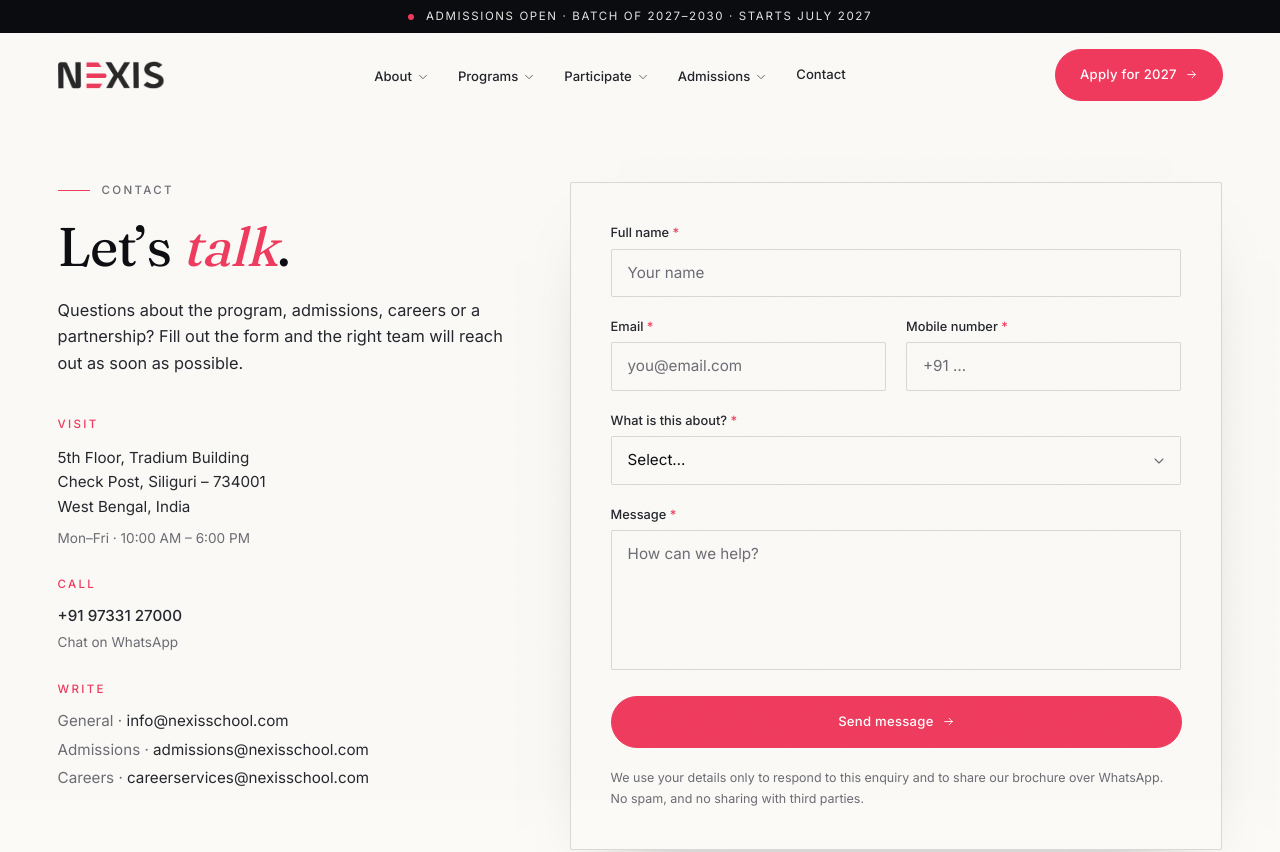
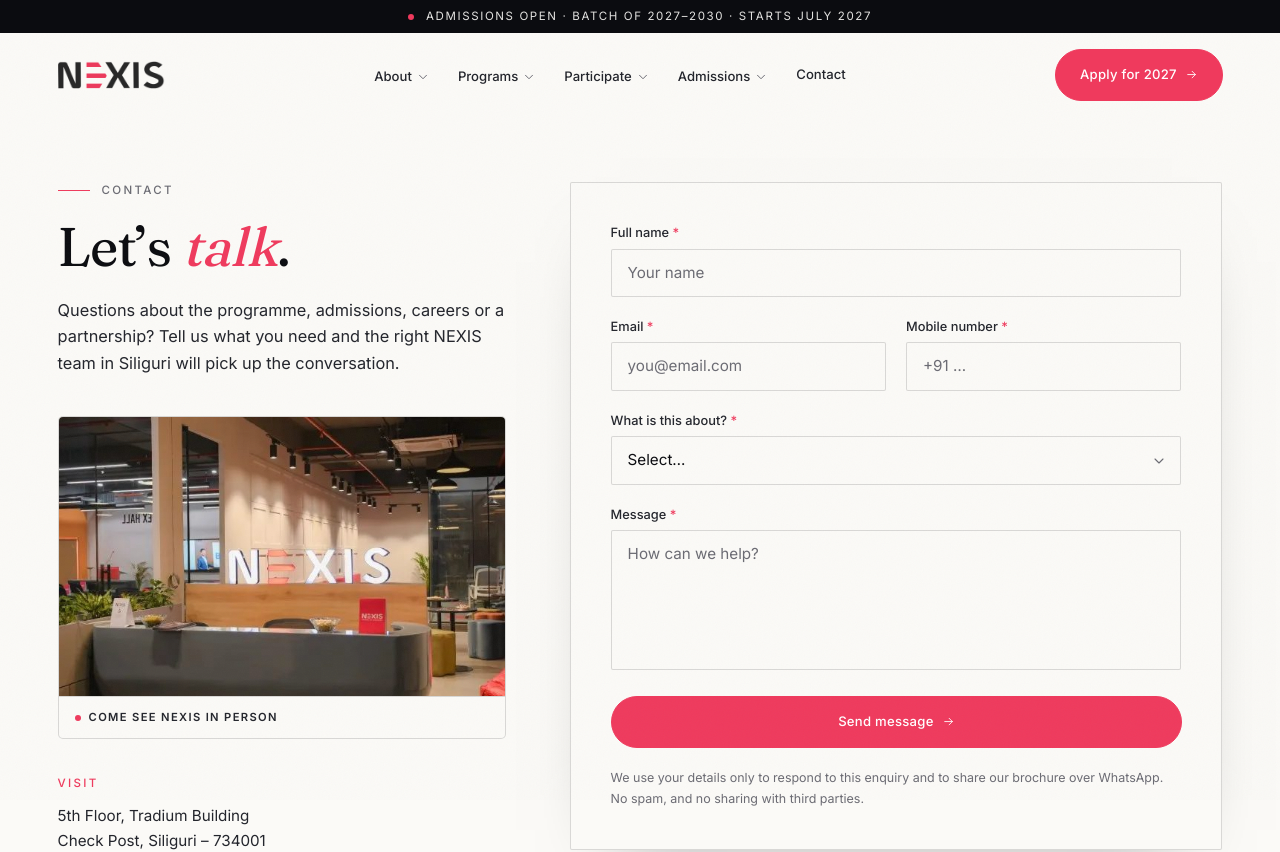
Before and after one commit to goappycodes/nexis-2027, a Next.js app: page /contact-us in a window 1280 px wide. Shown: the top 852 px of the page. Built offline with nearby package versions, Linux system fonts and the light colour scheme.

Commit message:
Add a visual campus touch to Contact

```diff
--- a/app/contact-us/page.tsx
+++ b/app/contact-us/page.tsx
@@ -1,4 +1,5 @@
 import type { Metadata } from "next";
+import Image from "next/image";
 import SiteNav from "@/components/SiteNav";
 import SiteFooter from "@/components/SiteFooter";
 import FormLayout from "@/components/FormLayout";
@@ -24,8 +25,27 @@
             Let&rsquo;s <span className="serif-em text-crimson">talk</span>.
           </>
         }
-        lede="Questions about the program, admissions, careers or a partnership? Fill out the form and the right team will reach out as soon as possible."
-        aside={<ContactDetails />}
+        lede="Questions about the programme, admissions, careers or a partnership? Tell us what you need and the right NEXIS team in Siliguri will pick up the conversation."
+        aside={
+          <div className="space-y-9">
+            <figure className="overflow-hidden rounded-[5px] border border-line bg-paper">
+              <div className="relative aspect-[16/10] bg-paper-2">
+                <Image
+                  src="/images/campus/tour6.jpg"
+                  alt="The reception at the NEXIS campus in Siliguri"
+                  fill
+                  sizes="(max-width: 1024px) 100vw, 42vw"
+                  className="object-cover"
+                />
+              </div>
+              <figcaption className="flex items-center gap-2 border-t border-line px-4 py-3 text-[0.7rem] font-semibold uppercase tracking-[0.12em] text-ink-2">
+                <span className="h-1.5 w-1.5 rounded-full bg-crimson" />
+                Come see NEXIS in person
+              </figcaption>
+            </figure>
+            <ContactDetails />
+          </div>
+        }
       >
         <ContactForm />
       </FormLayout>
```
Also changed, not shown: .codex/nexis-ux-audit.md.
